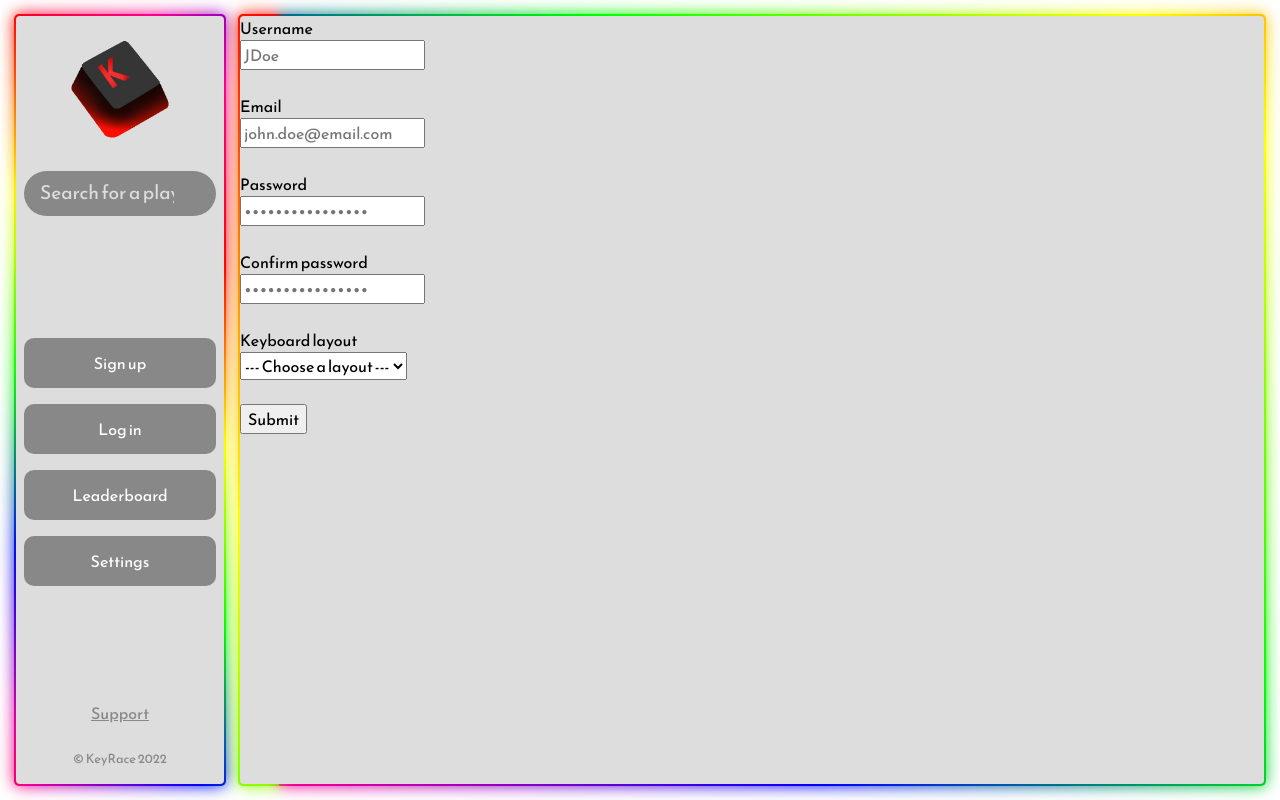
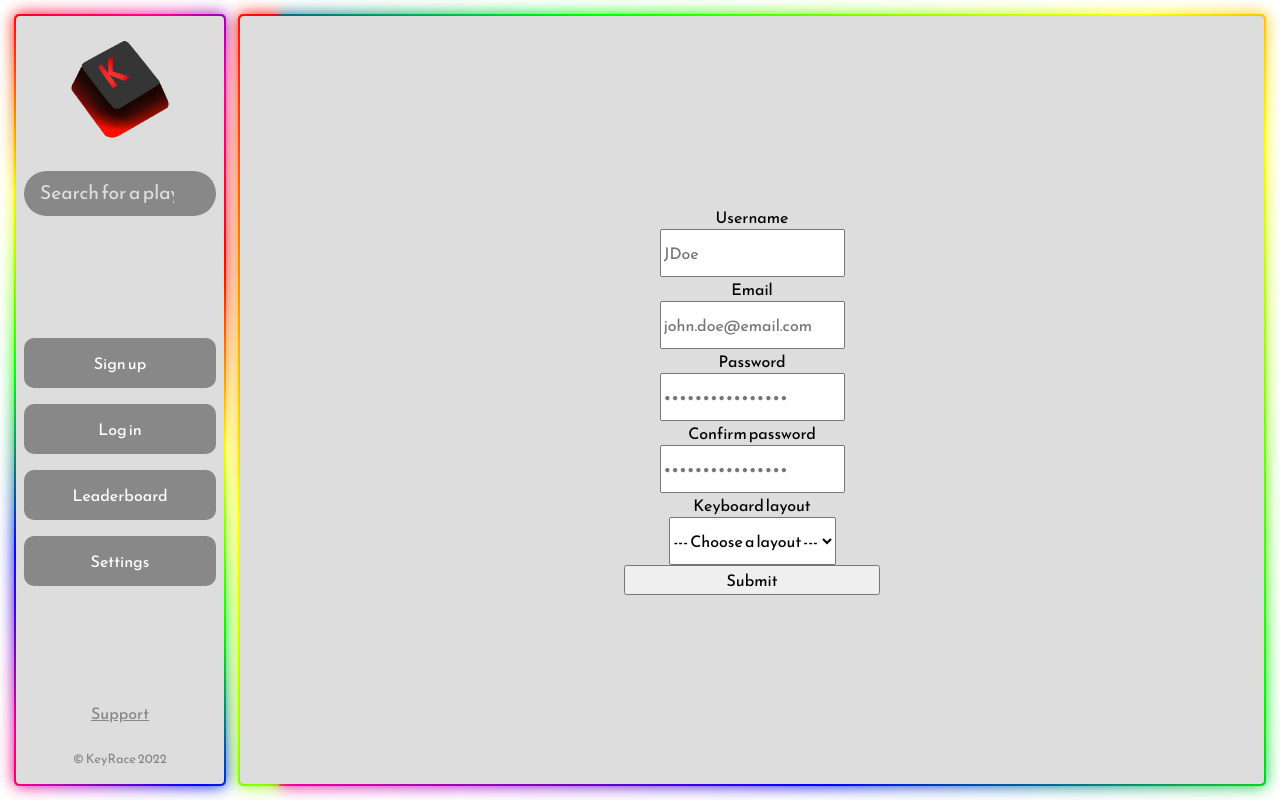
Before and after one commit to opixelum/KeyRace, a PHP site: page /signup.php in a window 1280 px wide. Run offline with PHP 8.4, Linux system fonts and the light colour scheme.

Commit message:
center des labels

```diff
--- a/signup.php
+++ b/signup.php
@@ -12,25 +12,25 @@
           <?php include("src/includes/navbar.php");?>
         </header>
 
-        <main class="col ms-2 rounded rgb-shadow">
-          <form method="POST" action="./src/scripts/php/signup_check.php">
-            <label for="username">Username</label><br>
+        <main class="col ms-2 d-flex justify-content-center align-items-center rounded rgb-shadow">
+          <form class="d-flex justify-content-center flex-wrap w-25" method="POST" action="./src/scripts/php/signup_check.php">
+            <label class="w-100 text-center" for="username">Username</label><br>
             <input type="text" id="username-inpt" name="username"
             placeholder="JDoe"><br><br>
 
-            <label for="email">Email</label><br>
+            <label class="w-100 text-center" for="email">Email</label><br>
             <input type="email" id="email-inpt" name="email"
             placeholder="john.doe@email.com"><br><br>
 
-            <label for="password">Password</label><br>
+            <label class="w-100 text-center" for="password">Password</label><br>
             <input type="password" id="password-inpt" name="password"
             placeholder="••••••••••••••••"><br><br>
 
-            <label for="confirm-password">Confirm password</label><br>
+            <label class="w-100 text-center" for="confirm-password">Confirm password</label><br>
             <input type="password" id="confirm-password-inpt"
             name="confirm-password" placeholder="••••••••••••••••"><br><br>
 
-            <label for="keyboard-layout">Keyboard layout</label><br>
+            <label class="w-100 text-center" for="keyboard-layout">Keyboard layout</label><br>
             <select name="keyboard-layout" id="keyboard-layout-drpdwn">
               <option value="">--- Choose a layout ---</option>
               <option value="1">QWERTY</option>
@@ -38,7 +38,7 @@
               <option value="3">DVORAK</option>
             </select><br><br>
 
-            <input type="submit" placeholder="submit">
+            <input class="w-100" type="submit" placeholder="submit">
           </form>
 
           <?php
```
